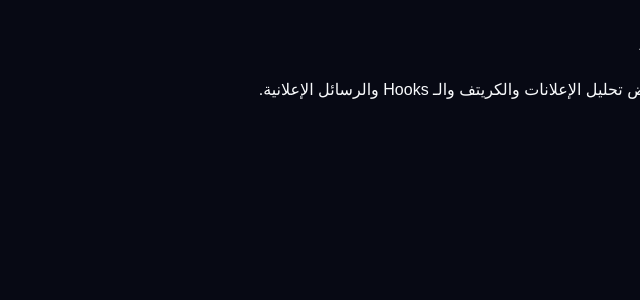
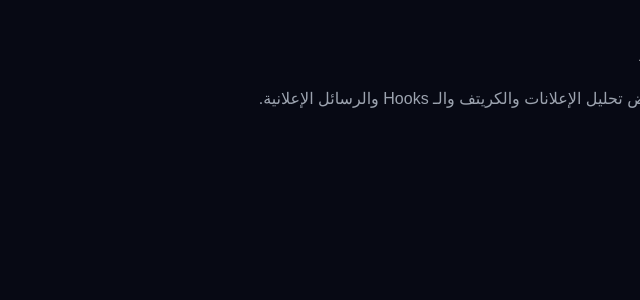
Before and after one commit to ahmedashrafaa413-hub/ad-intelligence, a Next.js app: page /ads in a window 1280 px wide. Shown: the top 300 px of the page, without its empty margins (640-1280 px from the left). Built offline with nearby package versions, Linux system fonts and the light colour scheme.

Commit message:
Update globals.css

```diff
--- a/app/globals.css
+++ b/app/globals.css
@@ -254,3 +254,17 @@ body {
   border: 1px solid #2a3156;
   width: 100%;
 }
+.page-shell {
+  padding: 32px;
+  width: 100%;
+}
+
+.page-shell h1 {
+  margin: 0 0 12px;
+  font-size: 32px;
+}
+
+.page-shell p {
+  color: #9ca3af;
+  line-height: 1.7;
+}
```
